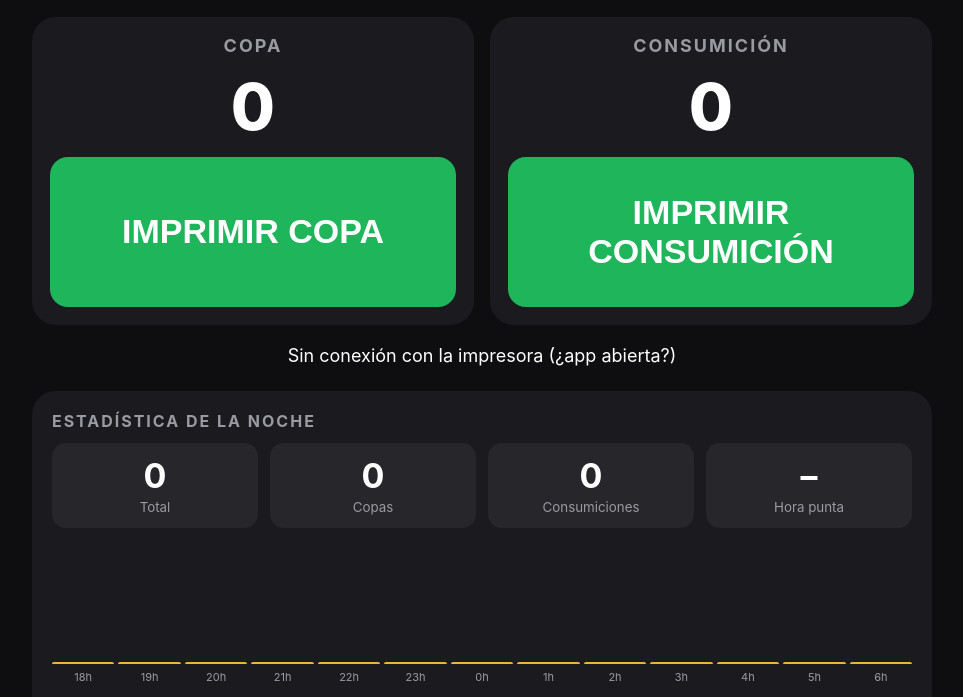
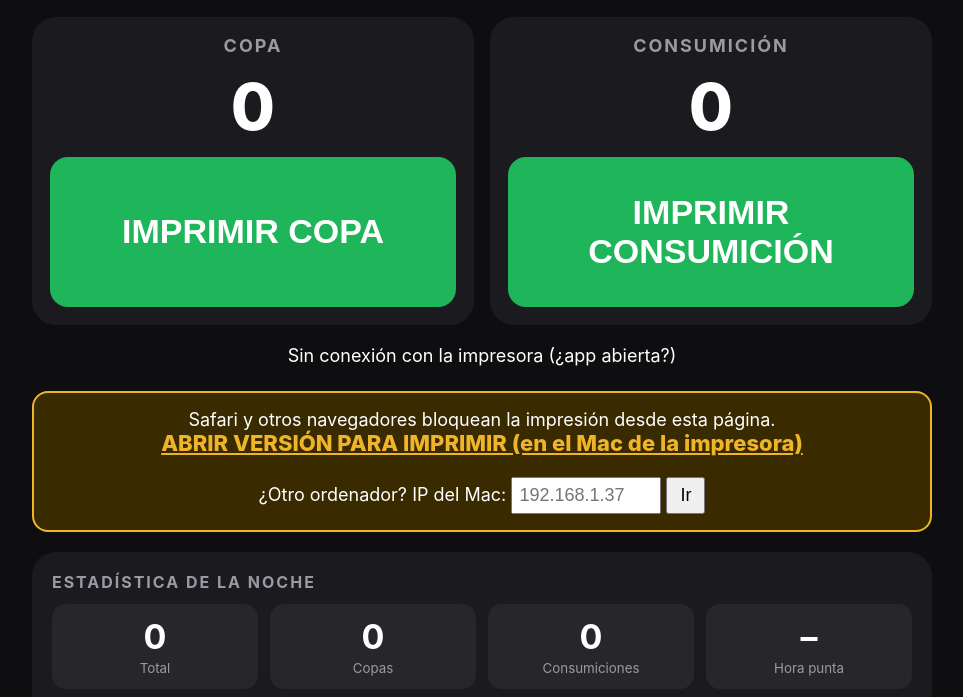
Before and after one commit to carlosespinosaia/consumiciones-the-island, a plain HTML site: page index.html in a window 1280 px wide. Shown: the part 341-1038 px from the top of the page, without its empty margins (158-1121 px from the left). Drawn offline with Linux system fonts and the light colour scheme; no server answers.

Commit message:
Aviso y enlace a versión local cuando el navegador bloquea la impresión
Co-Authored-By: Claude Sonnet 5.5 <noreply@anthropic.com>

```diff
--- a/index.html
+++ b/index.html
@@ -32,6 +32,11 @@ h1{margin:0;font-size:22px;letter-spacing:3px;color:var(--mut);text-align:center
  <div class="card"><b>CONSUMICIÓN</b><div class="n" id="nn">0</div><button id="bn" onclick="pr('consumicion')">IMPRIMIR CONSUMICIÓN</button></div>
 </div>
 <div id="msg"></div>
+<div id="loc" style="display:none;width:min(100%,900px);background:#3a2a00;border:2px solid var(--ac);border-radius:16px;padding:16px;text-align:center;font-size:18px">
+ Safari y otros navegadores bloquean la impresión desde esta página.<br>
+ <a href="http://127.0.0.1:8765/" style="color:var(--ac);font-weight:800;font-size:22px">ABRIR VERSIÓN PARA IMPRIMIR (en el Mac de la impresora)</a><br><br>
+ ¿Otro ordenador? IP del Mac: <input id="ip" placeholder="192.168.1.37" style="font-size:18px;padding:6px;width:150px"> <button onclick="goip()" style="font-size:18px;padding:6px 12px">Ir</button>
+</div>
 <div class="st"><h2>ESTADÍSTICA DE LA NOCHE</h2>
  <div class="kp"><div><strong id="kt">0</strong><small>Total</small></div><div><strong id="kc">0</strong><small>Copas</small></div><div><strong id="kn">0</strong><small>Consumiciones</small></div><div><strong id="kp">–</strong><small>Hora punta</small></div></div>
  <div class="bars" id="bars"></div><div class="lab" id="lab"></div>
@@ -60,11 +65,13 @@ async function pr(t){
   const j=await r.json();if(!j.ok)throw new Error(j.error);
   await refresh();
   $('msg').textContent='Enviado ('+q+'). Comprueba que ha salido el papel.';q=1;$('q').textContent=1;
- }catch(e){$('msg').textContent='ERROR: no se pudo imprimir. ¿Está abierta la app «Tickets COPA.command» y la impresora encendida? ('+e.message+')'}
+ }catch(e){$('loc').style.display='block';$('msg').textContent='ERROR: no se pudo imprimir. ¿Está abierta la app «Tickets COPA.command» y la impresora encendida? ('+e.message+')'}
  ['bc','bn'].forEach(i=>$(i).disabled=false)}
 function csv(){const a=load();const s='fecha_hora,tipo,cantidad\n'+a.map(e=>new Date(e.ts).toLocaleString('es-ES')+','+e.t+','+e.n).join('\n');
  const l=document.createElement('a');l.href=URL.createObjectURL(new Blob([s],{type:'text/csv'}));l.download='consumiciones-'+new Date().toISOString().slice(0,10)+'.csv';l.click()}
 async function rst(){if(confirm('¿Cerrar la noche y poner todo a cero? Descarga el CSV antes si lo necesitas.')){await fetch(BASE+'/stats/reset',{method:'POST'});refresh()}}
 const fd=()=>{$('fecha').textContent=new Date().toLocaleDateString('es-ES',{weekday:'long',day:'numeric',month:'long',year:'numeric'})};fd();setInterval(fd,60000);
+if(location.port!=='8765')$('loc').style.display='block';
+function goip(){const v=$('ip').value.trim();if(v)location.href='http://'+v+':8765/'}
 render();refresh();setInterval(refresh,10000);
 </script></html>
```
